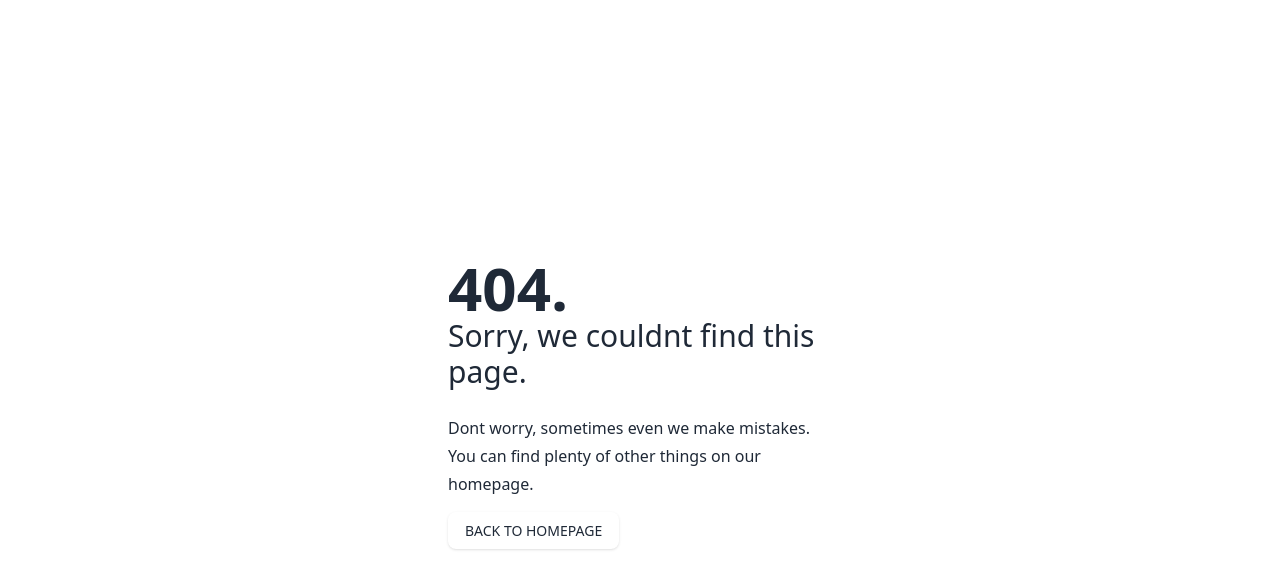
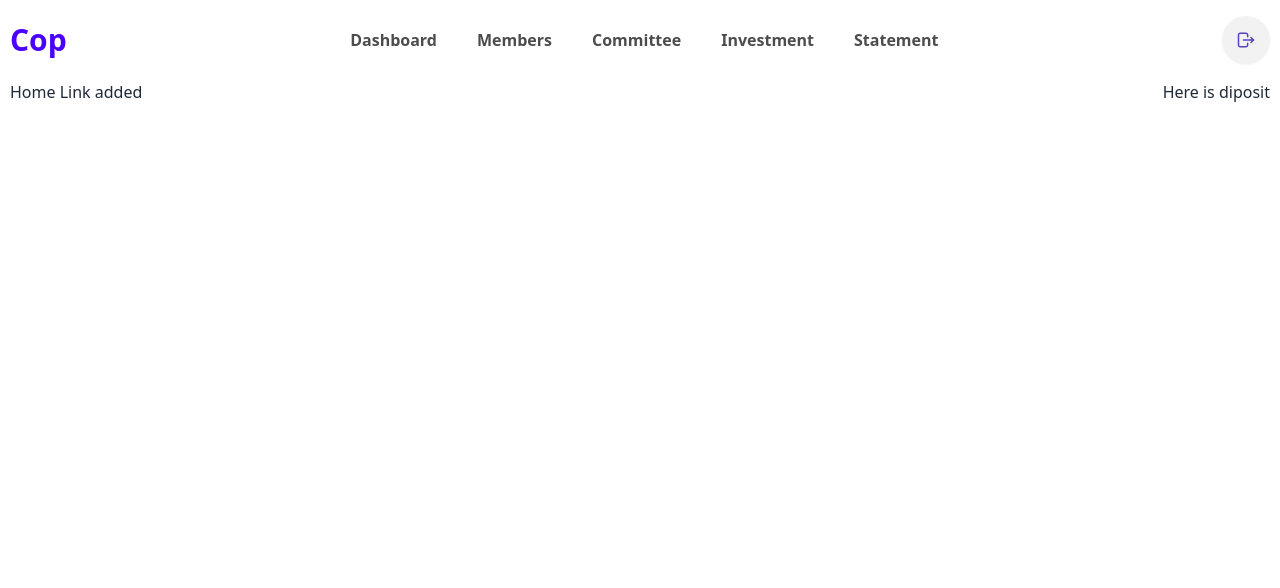
Before and after one commit to zayedhossain120/cop-dashboard, a Next.js app: page /statement/diposit in a window 1280 px wide. Before the commit this address had no page. Shown: the top 588 px of the page. Built offline with nearby package versions, Linux system fonts and the light colour scheme.

Commit message:
statement layout added

```diff
--- /dev/null
+++ b/src/app/(withHeader)/statement/diposit/page.tsx
@@ -0,0 +1,7 @@
+import React from "react";
+
+const diposit = () => {
+  return <div>Here is diposit</div>;
+};
+
+export default diposit;
--- /dev/null
+++ b/src/app/(withHeader)/statement/layout.tsx
@@ -0,0 +1,16 @@
+import InvesmentLeftMenu from "@/components/UI/InvesmentLeftMenu";
+import Header from "@/components/shared/Header";
+import React from "react";
+
+const StatementLayout = ({ children }: { children: React.ReactNode }) => {
+  return (
+    <section className="flex justify-between items-center">
+      <div>
+        <InvesmentLeftMenu />
+      </div>
+      <div> {children}</div>
+    </section>
+  );
+};
+
+export default StatementLayout;
--- /dev/null
+++ b/src/components/UI/InvesmentLeftMenu.tsx
@@ -0,0 +1,12 @@
+import Link from "next/link";
+import React from "react";
+
+const InvesmentLeftMenu = () => {
+  return (
+    <div>
+      <Link href="/statement/diposit">Home Link added</Link>
+    </div>
+  );
+};
+
+export default InvesmentLeftMenu;
```
